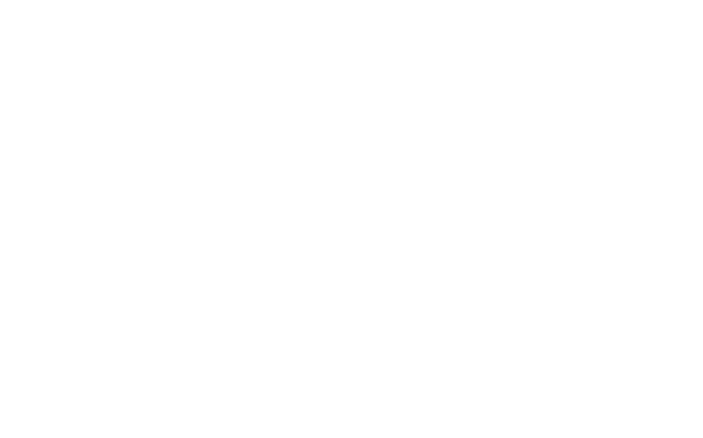
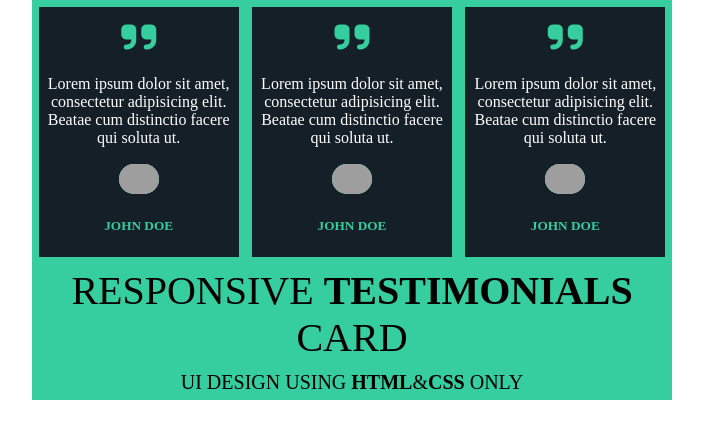
Before and after one commit to TsekhanDmytro/OktenSchool, a plain HTML site: page lesson2/part2/index.html in a window 1280 px wide. Shown: the whole page, without its empty margins (288-991 px from the left). Drawn offline with Linux system fonts and the light colour scheme; grey boxes are pictures that could not be loaded.

Commit message:
Homework 2 part 2

```diff
--- a/lesson2/part2/index.html
+++ b/lesson2/part2/index.html
@@ -6,9 +6,46 @@
           content="width=device-width, user-scalable=no, initial-scale=1.0, maximum-scale=1.0, minimum-scale=1.0">
     <meta http-equiv="X-UA-Compatible" content="ie=edge">
     <link rel="stylesheet" href="style.css">
+
     <title>Lesson 2</title>
 </head>
 <body>
-
+<div class="container">
+    <div class="content">
+        <div class="box_style">
+            <i class="fa-solid fa-quote-right"></i>
+            <div class="text_style"><p>
+                Lorem ipsum dolor sit amet, consectetur adipisicing elit. Beatae cum distinctio facere qui soluta ut.
+            </p></div>
+            <img class="img_style"
+                 src="https://encrypted-tbn0.gstatic.com/images?q=tbn:ANd9GcQWGfN2tAclf_tRk4fLZVCVOfzBQRglA_WRxPNdJ0nGfh51bnjrqhCrQBN7g9KQFvt-aCw&usqp=CAU"
+                 alt="Bart">
+            <div><h5 class="color_text_green">JOHN DOE</h5></div>
+        </div>
+        <div class="box_style">
+            <i class="fa-solid fa-quote-right"></i>
+            <div class="text_style"><p>
+                Lorem ipsum dolor sit amet, consectetur adipisicing elit. Beatae cum distinctio facere qui soluta ut.
+            </p></div>
+            <img class="img_style"
+                 src="https://encrypted-tbn0.gstatic.com/images?q=tbn:ANd9GcQWGfN2tAclf_tRk4fLZVCVOfzBQRglA_WRxPNdJ0nGfh51bnjrqhCrQBN7g9KQFvt-aCw&usqp=CAU"
+                 alt="Bart">
+            <div><h5 class="color_text_green">JOHN DOE</h5></div>
+        </div>
+        <div class="box_style">
+            <i class="fa-solid fa-quote-right"></i>
+            <div class="text_style"><p>
+                Lorem ipsum dolor sit amet, consectetur adipisicing elit. Beatae cum distinctio facere qui soluta ut.
+            </p></div>
+            <img class="img_style"
+                 src="https://encrypted-tbn0.gstatic.com/images?q=tbn:ANd9GcQWGfN2tAclf_tRk4fLZVCVOfzBQRglA_WRxPNdJ0nGfh51bnjrqhCrQBN7g9KQFvt-aCw&usqp=CAU"
+                 alt="Bart">
+            <div><h5 class="color_text_green">JOHN DOE</h5></div>
+        </div>
+    </div>
+    <div class="bottom_text1"><p>RESPONSIVE <b>TESTIMONIALS</b> CARD</p></div>
+    <div class="bottom_text2"><p>UI DESIGN USING <b>HTML</b>&<b>CSS</b> ONLY</p></div>
+</div>
+<script src="https://kit.fontawesome.com/fbee0f834d.js" crossorigin="anonymous"></script>
 </body>
 </html>
--- a/lesson2/part2/style.css
+++ b/lesson2/part2/style.css
@@ -0,0 +1,70 @@
+body {
+    margin: 0;
+}
+
+.container {
+    margin: auto;
+    width: 50vw;
+    background: #36cd9f;
+    height: 400px;
+    display: flex;
+    flex-direction: column;
+    justify-content: center;
+}
+
+.content {
+    display: flex;
+    justify-content: space-around;
+    align-items: center;
+
+}
+
+.box_style {
+    height: 250px;
+    width: 200px;
+    background: #151f28;
+    display: flex;
+    justify-content: space-around;
+    align-items: center;
+    flex-direction: column;
+}
+
+.fa-solid {
+    color: #36cd9f;
+    font-size: 40px;
+    margin-top: 10px;
+}
+
+.text_style {
+    color: white;
+    text-align: center;
+
+}
+
+.color_text_green {
+    color: #36cd9f;
+}
+
+.img_style {
+    height: 30px;
+    border-radius: 50px;
+    background: aquamarine;
+}
+
+.bottom_text1 {
+    font-size: 40px;
+    text-align: center;
+}
+
+.bottom_text1 > p {
+    margin: 10px 0;
+}
+
+.bottom_text2 {
+    font-size: 20px;
+    text-align: center;
+}
+
+.bottom_text2 > p {
+    margin: 0;
+}
```
